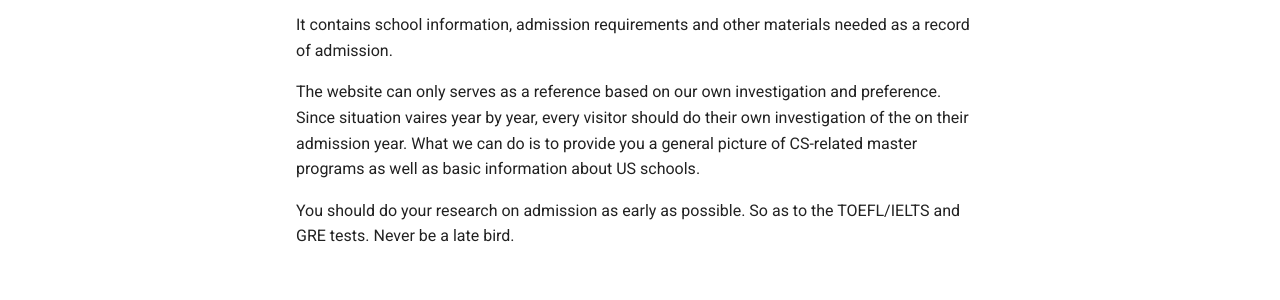
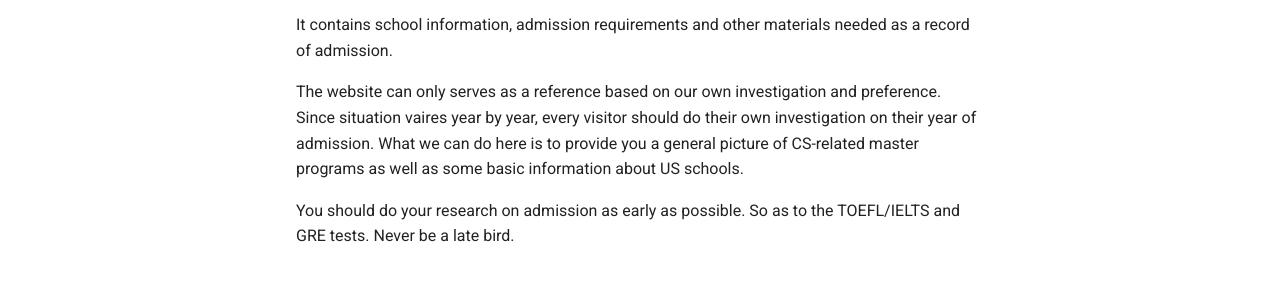
Before and after one commit to Chen-Yue-Zhao/MSAdmissionSite_mkdocs, an MkDocs documentation site: the page built from docs/index.md, in a window 1280 px wide. Shown: the part 308-608 px from the top of the page. Built offline with MkDocs 1.6.1 and Material for MkDocs 9.7.7, drawn with Linux system fonts in a browser that asks for light colours; comment, search, counter and statistics services are not loaded.

Commit message:
ALter index.md: Grammer Error

```diff
--- a/docs/index.md
+++ b/docs/index.md
@@ -6,6 +6,6 @@ This site provides me and my girlfriend's admission for US CS 2023 FALL master.
 
 It contains school information, admission requirements and other materials needed as a record of admission.
 
-The website can only serves as a reference based on our own investigation and preference. Since situation vaires year by year, every visitor should do their own investigation of the on their admission year. What we can do is to provide you a general picture of CS-related master programs as well as basic information about US schools.
+The website can only serves as a reference based on our own investigation and preference. Since situation vaires year by year, every visitor should do their own investigation on their year of admission. What we can do here is to provide you a general picture of CS-related master programs as well as some basic information about US schools.
 
 You should do your research on admission as early as possible. So as to the TOEFL/IELTS and GRE tests. Never be a late bird.
```
